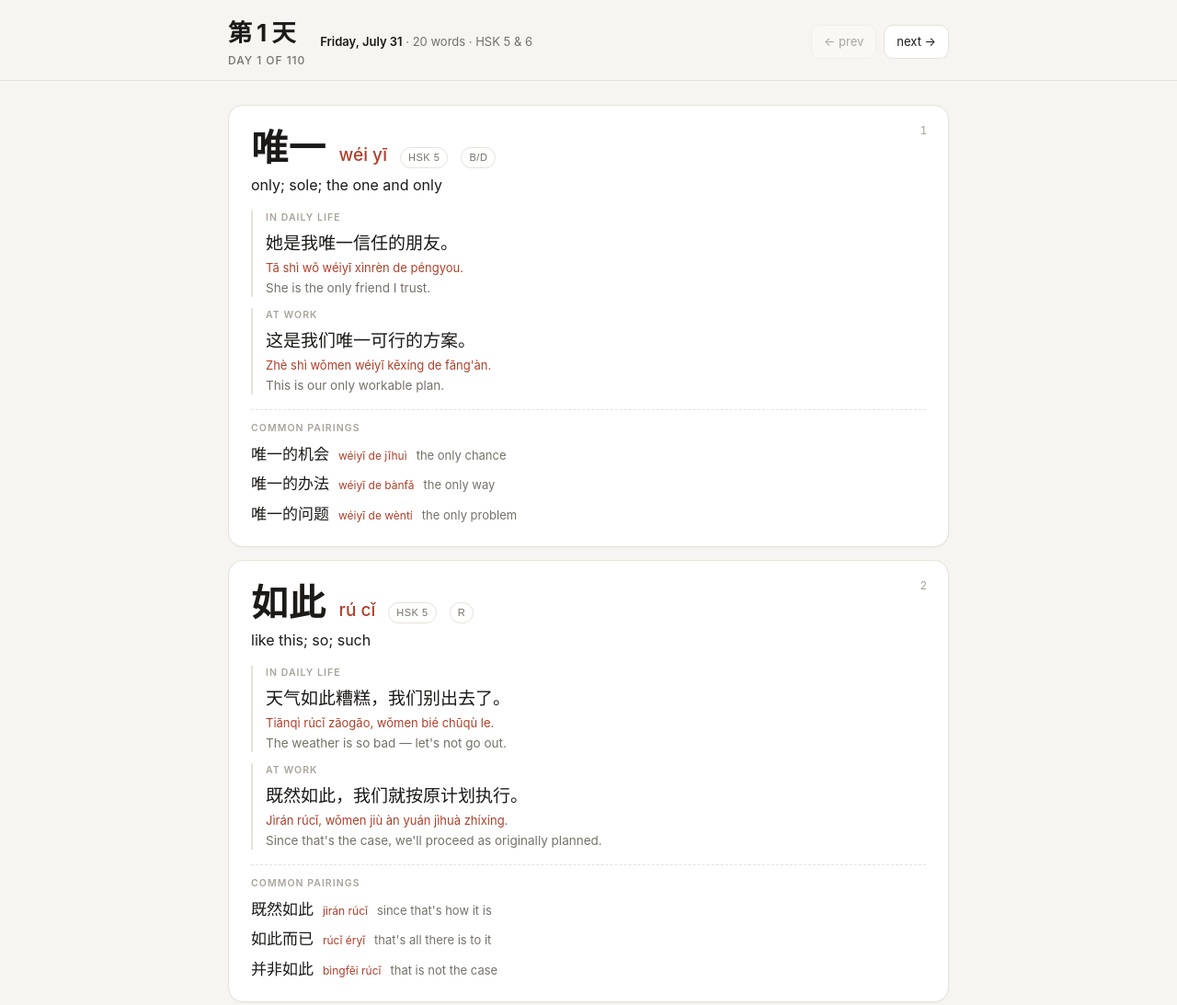
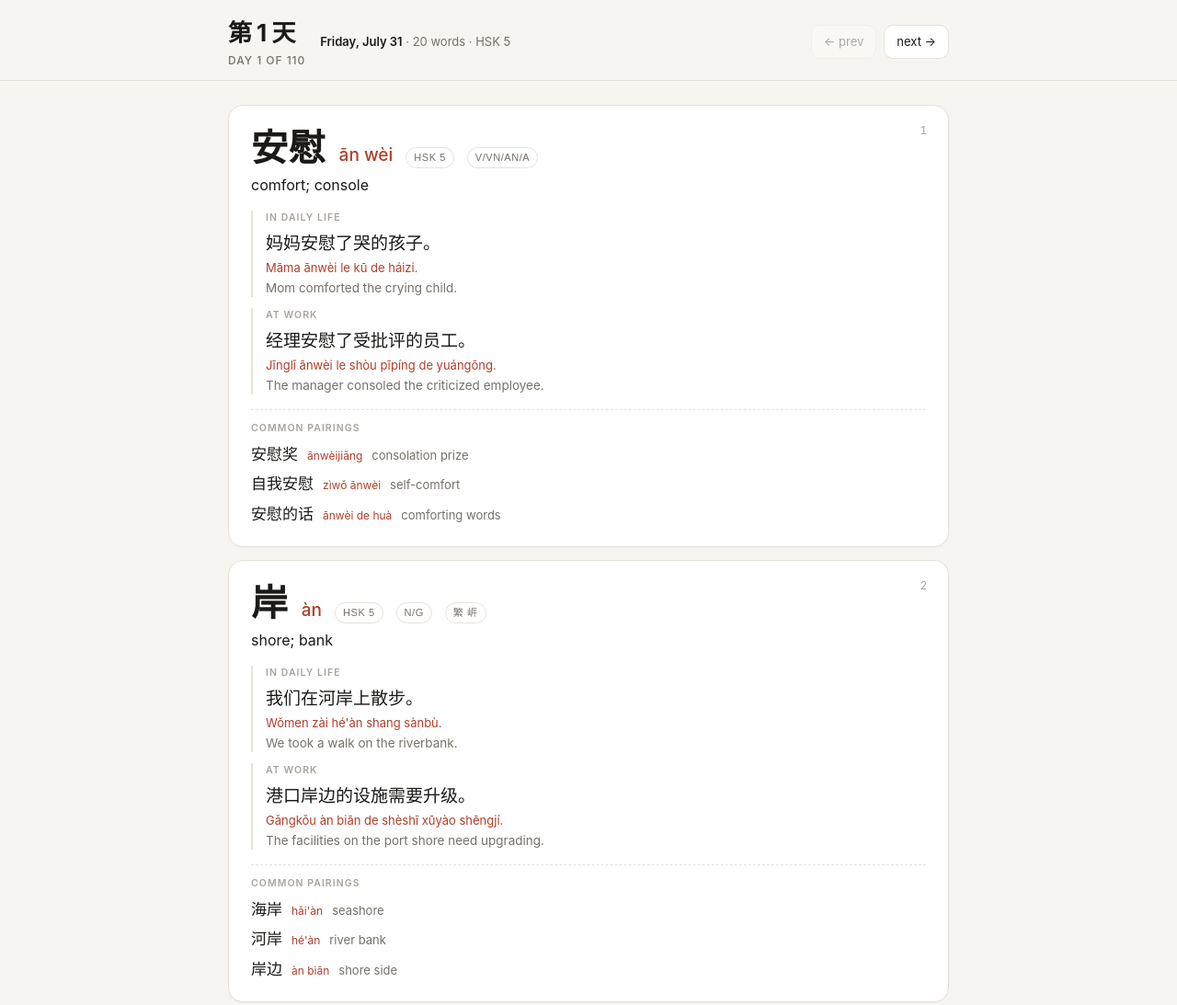
Before and after one commit to Kurozzhw/mandarin-daily, a plain HTML site: page index.html in a window 1280 px wide. Shown: the top 1093 px of the page at 92% size. Drawn offline with Linux system fonts and the light colour scheme.

Commit message:
Order days by HSK level, then pinyin dictionary order
Words were served in corpus-frequency order, which reads as arbitrary.
Now all 1059 HSK 5 words come first (days 1-53), then the 1123 HSK 6
words, alphabetical by pinyin within each level.

Comparison is syllable by syllable: letters with tone marks stripped,
then tone 1-4 (neutral last), so an1 precedes an4 and a shorter word
precedes a longer one sharing its opening syllables.

Co-Authored-By: Claude Opus 5 <noreply@anthropic.com>

```diff
--- a/index.html
+++ b/index.html
@@ -129,7 +129,30 @@ const seen = new Set(detailed.map(d => d.w));
 const rest = window.HSK_WORDS.filter(w => !seen.has(w.w)).map(w => ({
   w:w.w, p:w.p, m:(w.m||[]).join("; "), l:w.l, t:w.t, pos:w.pos||[], x:[], full:false
 }));
-const DECK = detailed.concat(rest);
+/* HSK 5 first, then HSK 6; alphabetical by pinyin within each level, dictionary-style:
+   letters first with tone marks stripped (ān/án/ǎn/àn all file under "an"), then tones
+   in order 1-2-3-4 (neutral last), then the characters. */
+const collate = new Intl.Collator("en");
+const TONE = {"̄":1, "́":2, "̌":3, "̀":4};
+const plain = s => s.replace(/[̀-ͯ]/g, "").toLowerCase().replace(/[^a-z]/g, "");
+const toneOf = s => { for(const c of s) if(TONE[c]) return TONE[c]; return 5; };  // 5 = neutral
+
+/* ["ān","wèi"] -> [["an",1],["wei",4]] : letters and tone, syllable by syllable */
+const pyKey = p => p.normalize("NFD").split(/\s+/).filter(Boolean)
+                    .map(s => [plain(s), toneOf(s)]);
+
+function byPinyin(a, b){
+  const x = pyKey(a), y = pyKey(b);
+  for(let i = 0; i < Math.min(x.length, y.length); i++){
+    const c = collate.compare(x[i][0], y[i][0]);
+    if(c) return c;
+    if(x[i][1] !== y[i][1]) return x[i][1] - y[i][1];
+  }
+  return x.length - y.length;
+}
+
+const DECK = detailed.concat(rest).sort((a, b) =>
+  (a.l || 9) - (b.l || 9) || byPinyin(a.p, b.p) || collate.compare(a.w, b.w));
 const LAST_FULL_DAY = Math.ceil(detailed.length / PER_DAY);
 const TOTAL_DAYS = Math.ceil(DECK.length / PER_DAY);
 
```
